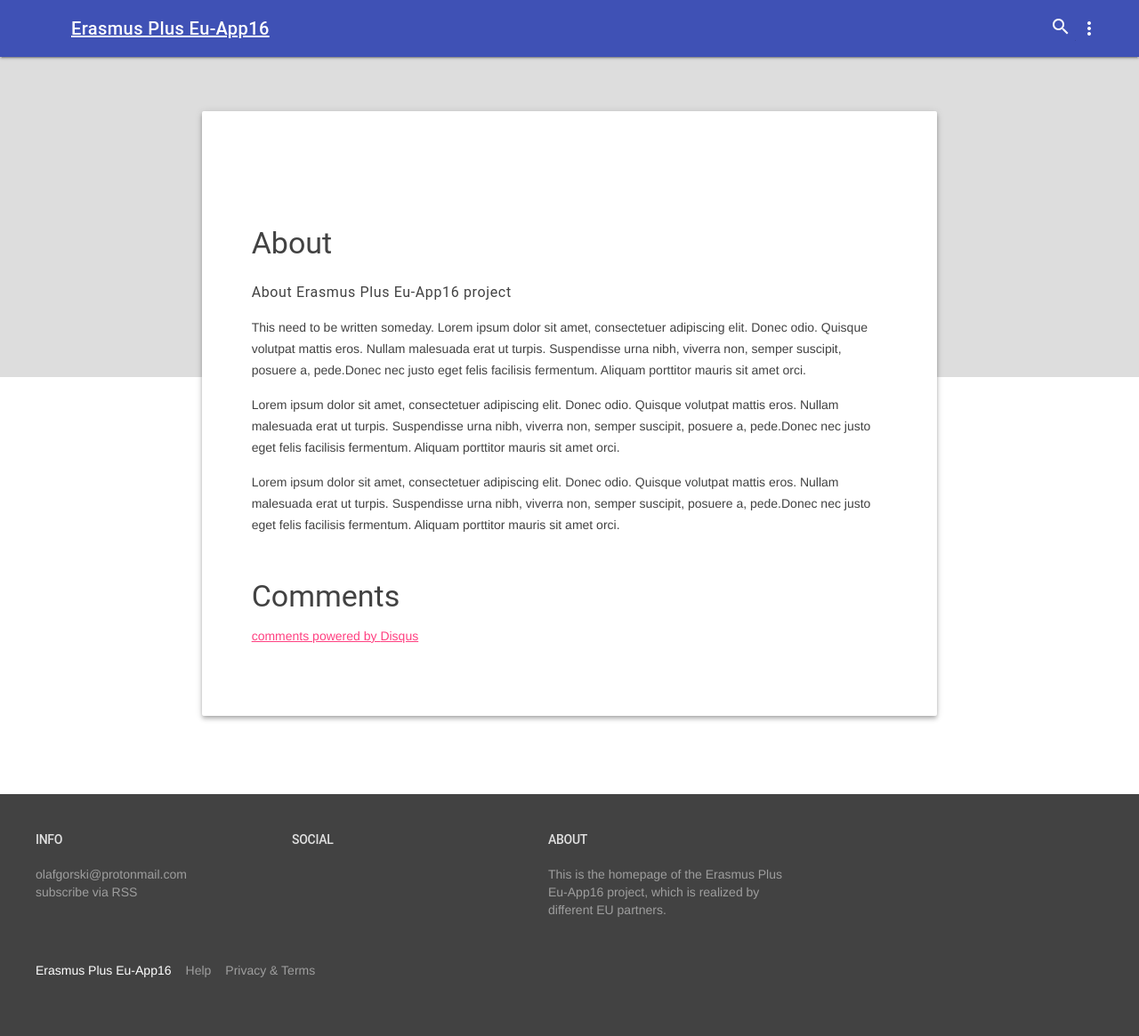
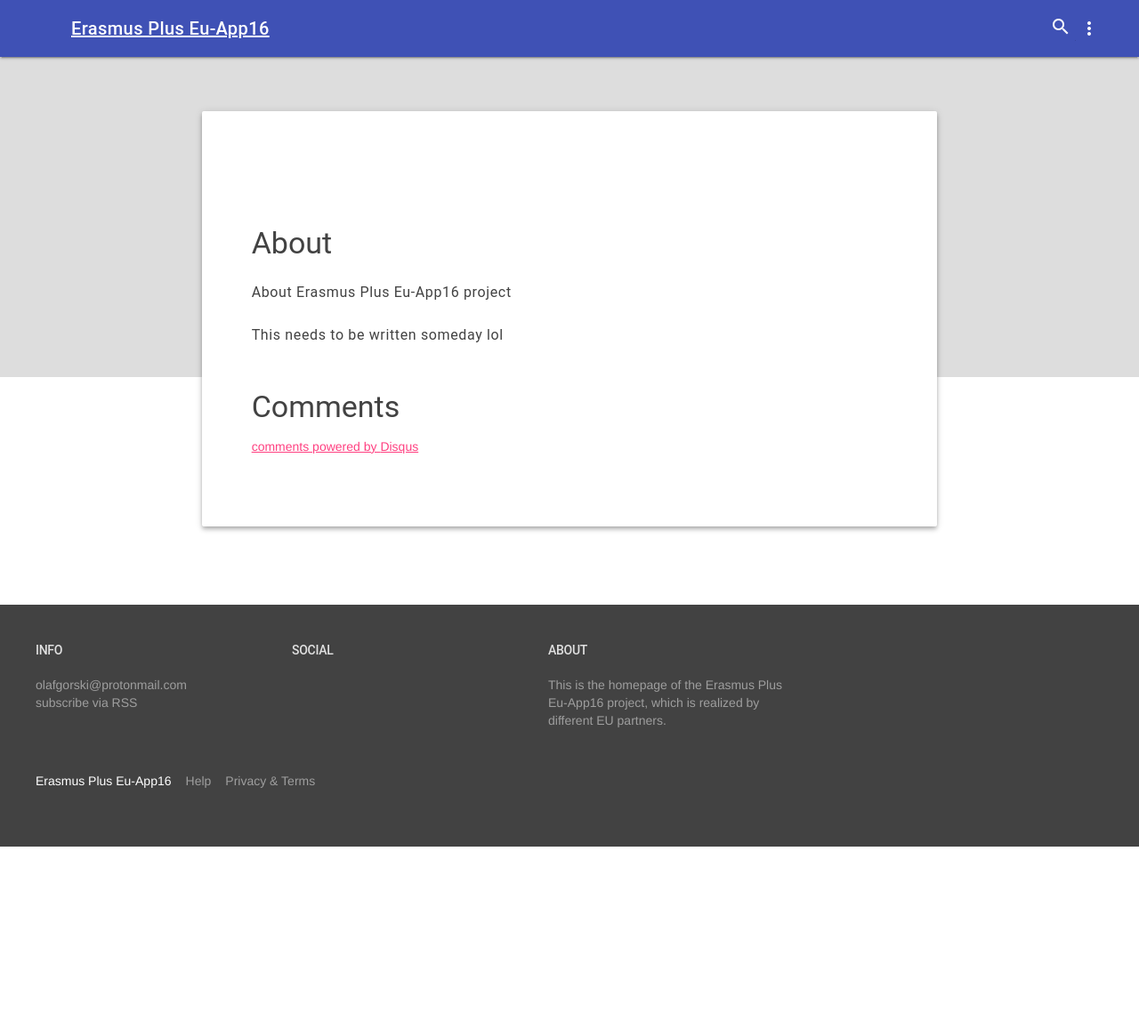
Before and after one commit to eu-app16/eu-app16.github.io, a Jekyll site: the page built from about.md, in a window 1280 px wide. Shown: the whole page at 89% size. Built offline with Jekyll 4.4.1, drawn with Linux system fonts in a browser that asks for light colours; comment, search, counter and statistics services are not loaded; after the commit the page ends 952 px from its top, so only the background shows below that.

Commit message:
finally kind of done

```diff
--- a/about.md
+++ b/about.md
@@ -4,10 +4,4 @@
 permalink: /about/
 ---
 ###### About Erasmus Plus Eu-App16 project
-
-This need to be written someday.
-Lorem ipsum dolor sit amet, consectetuer adipiscing elit. Donec odio. Quisque volutpat mattis eros. Nullam malesuada erat ut turpis. Suspendisse urna nibh, viverra non, semper suscipit, posuere a, pede.Donec nec justo eget felis facilisis fermentum. Aliquam porttitor mauris sit amet orci.
-
-Lorem ipsum dolor sit amet, consectetuer adipiscing elit. Donec odio. Quisque volutpat mattis eros. Nullam malesuada erat ut turpis. Suspendisse urna nibh, viverra non, semper suscipit, posuere a, pede.Donec nec justo eget felis facilisis fermentum. Aliquam porttitor mauris sit amet orci.
-
-Lorem ipsum dolor sit amet, consectetuer adipiscing elit. Donec odio. Quisque volutpat mattis eros. Nullam malesuada erat ut turpis. Suspendisse urna nibh, viverra non, semper suscipit, posuere a, pede.Donec nec justo eget felis facilisis fermentum. Aliquam porttitor mauris sit amet orci.
+###### This needs to be written someday lol
```
